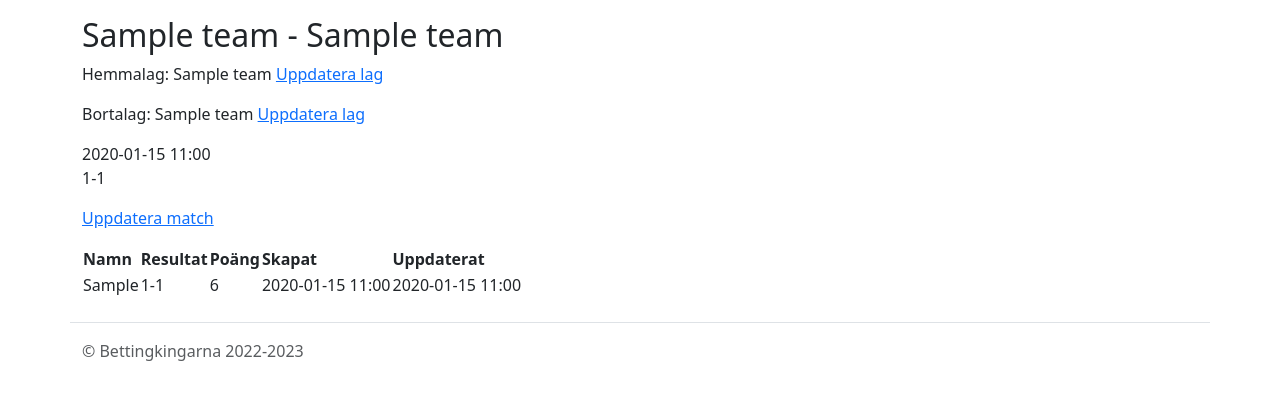
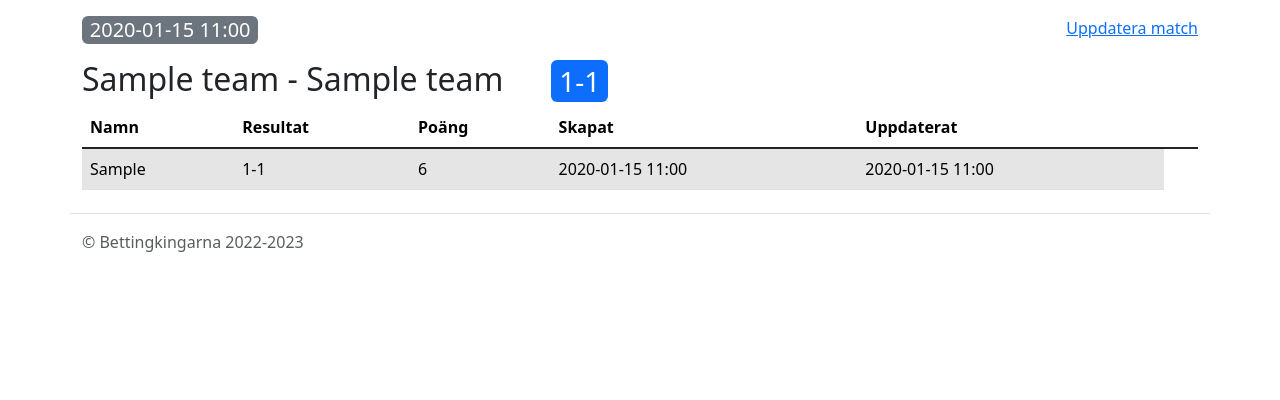
Before and after one commit to petersson90/bettingkingarna, a Django app: page /betting/game/1/ in a window 1280 px wide. Shown: the part 56-456 px from the top of the page. Run offline with Django 4.2, Linux system fonts and the light colour scheme; a user stored in the database is signed in; tables that the repository leaves empty hold one stand-in row (values such as "Sample post").

Commit message:
Updated design

```diff
--- a/betting/forms.py
+++ b/betting/forms.py
@@ -1,20 +1,26 @@
 from django.forms import ModelForm
 from .models import Team, Game, Bet
 
+class CustomModelForm(ModelForm):
+    def __init__(self, *args, **kwargs):
+        super().__init__(*args, **kwargs)
+        for visible in self.visible_fields():
+            visible.field.widget.attrs['class'] = 'form-control'
 
-class GameForm(ModelForm):
+
+class GameForm(CustomModelForm):
     class Meta:
         model = Game
         fields = '__all__'
 
 
-class TeamForm(ModelForm):
+class TeamForm(CustomModelForm):
     class Meta:
         model = Team
         fields = '__all__'
 
 
-class BetForm(ModelForm):
+class BetForm(CustomModelForm):
     class Meta:
         model = Bet
-        fields = ['home_goals', 'away_goals'] # '__all__' #
+        fields = ['home_goals', 'away_goals']
--- a/betting/templates/betting/base_form.html
+++ b/betting/templates/betting/base_form.html
@@ -5,7 +5,7 @@
 <div>
     <form method="POST" action="">
         {% csrf_token %}
-        {{ form.as_p }}
+        {{ form.as_div }}
         <input type="submit" value="Spara">
     </form>
 </div>
--- a/betting/templates/betting/delete.html
+++ b/betting/templates/betting/delete.html
@@ -5,8 +5,8 @@
 <form method="POST" action="">
     {% csrf_token %}
     <p>Är du säker på att du vill ta bort "{{ obj }}"?</p>
-    <p><a href="{{ request.META.HTTP_REFERER }}">Gå tillbaka</a></p>
-    <input type="submit" value="Bekräfta" />
+    <button type="submit" class="btn btn-primary">Bekräfta</button>
+    <a href="{{ request.META.HTTP_REFERER }}" class="btn btn-outline-secondary">Gå tillbaka</a>
 </form>
 
 {% endblock content %}
--- a/betting/templates/betting/game_detail.html
+++ b/betting/templates/betting/game_detail.html
@@ -1,25 +1,29 @@
 {% extends "betting/base.html" %}
 
 {% block content %}
-
-<h2>{{ game }}</h2>
-<p>Hemmalag: {{ game.home_team }} {% if perms.betting.change_team %}<a href="{% url 'betting:update-team' game.home_team.id %}">Uppdatera lag</a>{% endif %}</p>
-<p>Bortalag: {{ game.away_team }} {% if perms.betting.change_team %}<a href="{% url 'betting:update-team' game.away_team.id %}">Uppdatera lag</a>{% endif %}</p>
-<time datetime="{{ game.start_time }}">{{ game.start_time }}</time>
-<p>{{ game.result|default_if_none:"-" }}</p>
-{% if perms.betting.change_game %}<p><a href="{% url 'betting:update-game' game.id %}">Uppdatera match</a></p>{% endif %}
+<div class="d-flex align-items-start">
+    <p class="badge bg-secondary"><span class="lead"><time datetime="{{ game.start_time }}">{{ game.start_time }}</time></span></p>
+    {% if perms.betting.change_game %}<p class="ms-auto"><a href="{% url 'betting:update-game' game.id %}">Uppdatera match</a></p>{% endif %}
+</div>
+<div class="d-flex align-items-start">
+    <h2 class="">{{ game }}</h2>
+    <span class="badge bg-primary ms-5"><span class="h3">{{ game.result|default_if_none:"-" }}</span></span>
+</div>
 {% if game.bets.all %}
-<table>
+<table class="table table-striped table-hover">
+    <thead>
         <tr>
-        <th>Namn</th>
-        <th>Resultat</th>
-        <th>Poäng</th>
-        <th>Skapat</th>
-        <th>Uppdaterat</th>
-        <th></th>
+            <th scope="col">Namn</th>
+            <th scope="col">Resultat</th>
+            <th scope="col">Poäng</th>
+            <th scope="col">Skapat</th>
+            <th scope="col">Uppdaterat</th>
+            <th scope="col"></th>
         </tr>
+    </thead>
+    <tbody class="table-group-divider">
         {% for bet in game.bets.all %}
-    <tr>
+        <tr class="{% if request.user == bet.user %}table-active{% endif %}">
             <td>{{ bet.user }}</td>
             <td>{% if game.has_started or request.user == bet.user %}{{ bet.result }}{% endif %}</td>
 
@@ -31,18 +35,27 @@
             {% endif %}
         <tr>
         {% endfor %}
+    </tbody>
 </table>
 {% else %}
 <p>Ingen har tippat på matchen än.</p>
 {% endif %}
 
 {% if not game.has_started %}
-<h3>Lägg till bet</h3>
-<div>
+<h3>Lägg till/ändra bet</h3>
+<div class="col-md-6">
     <form method="POST" action="">
         {% csrf_token %}
-        {{ form.as_p }}
-        <input type="submit" value="Submit">
+        {% comment %} {{ form.as_div }} {% endcomment %}
+        <div class="input-group">
+            <span class="input-group-text">Resultat:</span>
+            {{ form.home_goals.errors }}
+            {{ form.home_goals }}
+            <span class="input-group-text">-</span>
+            {{ form.away_goals.errors }}
+            {{ form.away_goals }}
+            <button type="submit" class="btn btn-primary">Skicka</button>
+        </div>
     </form>
 </div>
 {% endif %}
--- a/betting/templates/betting/index.html
+++ b/betting/templates/betting/index.html
@@ -10,7 +10,7 @@
         <a href="{% url 'betting:detail' game.id %}" class="list-group-item list-group-item-action">
             <p class="mb-1"><span class="badge bg-secondary rounded-pill">{{ game.start_time }}</span></p>
             <div class="d-flex w-100 justify-content-between">
-                <h5 class="mb-1">{{ game }}</h5>
+                <h5 class="mb-1">{% if game.home_team.logo %}<img src="{{ game.home_team.logo.url }}" width="24" height="24">{% endif %}{{ game }}</h5>
             </div>
         </a>
         {% endfor %}
```
Also changed, not shown: betting/migrations/0001_initial.py, betting/migrations/0002_remove_team_short.py (deleted). Lines whose indentation alone changed are shown as unchanged.
